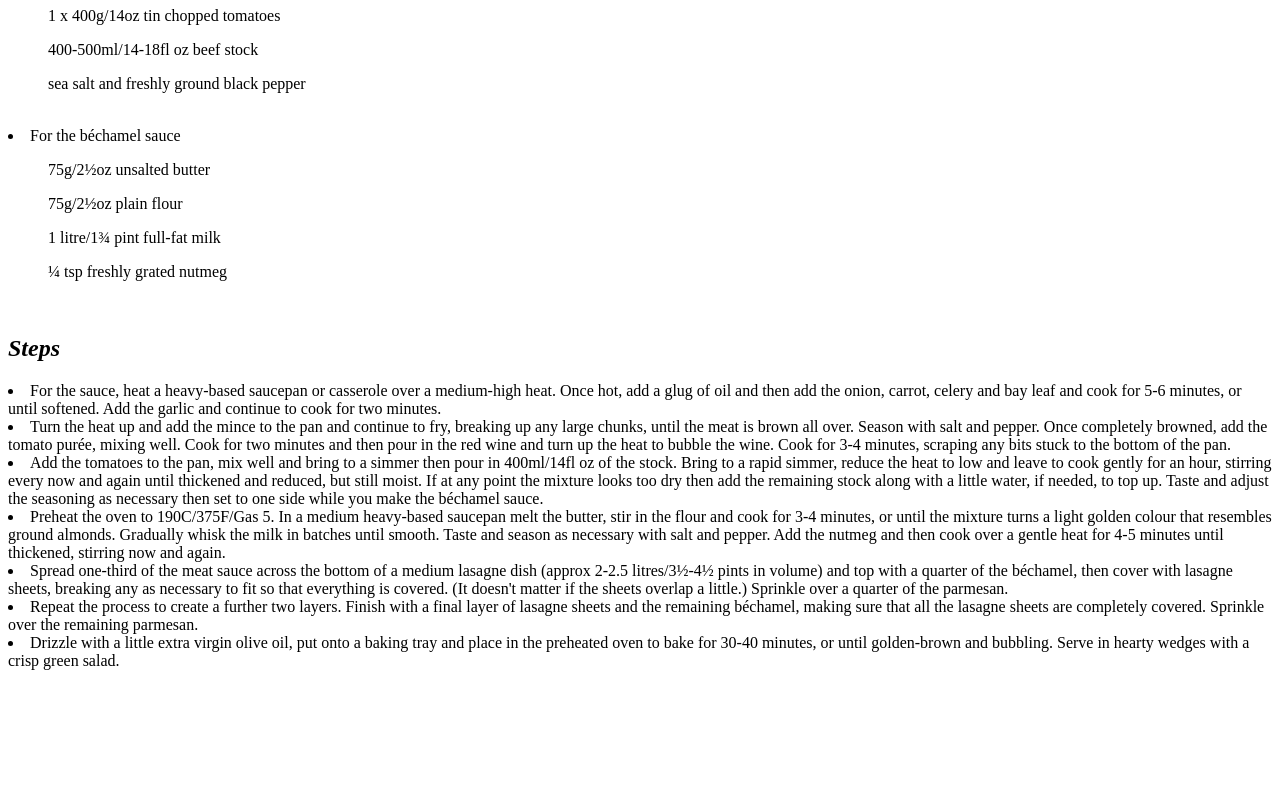
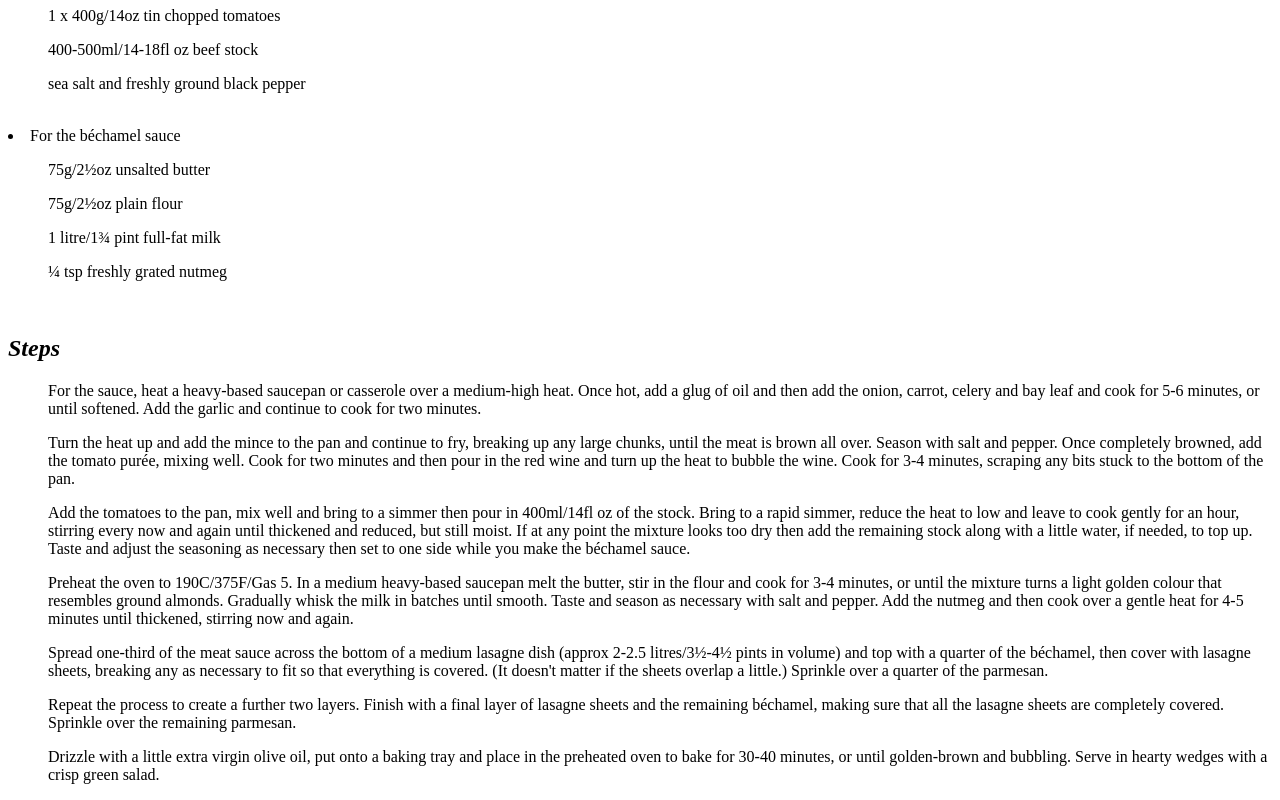
Before and after one commit to Mabeny-dev/odin-recipes, a plain HTML site: page recipes/lasagna.html in a window 1280 px wide. Shown: the part 572-1372 px from the top of the page. Before the commit the page ends 1250 px from the top, so only its background shows below. Drawn offline with Linux system fonts and the light colour scheme.

Commit message:
Working on the lists

```diff
--- a/recipes/lasagna.html
+++ b/recipes/lasagna.html
@@ -53,13 +53,13 @@
             <ul>¼ tsp freshly grated nutmeg </ul><br>
 
             <h2><em>Steps</em></h2>
-            <li>For the sauce, heat a heavy-based saucepan or casserole over a medium-high heat. Once hot, add a glug of oil and then add the onion, carrot, celery and bay leaf and cook for 5-6 minutes, or until softened. Add the garlic and continue to cook for two minutes.</li>
-            <li>Turn the heat up and add the mince to the pan and continue to fry, breaking up any large chunks, until the meat is brown all over. Season with salt and pepper. Once completely browned, add the tomato purée, mixing well. Cook for two minutes and then pour in the red wine and turn up the heat to bubble the wine. Cook for 3-4 minutes, scraping any bits stuck to the bottom of the pan.</li>
-            <li>Add the tomatoes to the pan, mix well and bring to a simmer then pour in 400ml/14fl oz of the stock. Bring to a rapid simmer, reduce the heat to low and leave to cook gently for an hour, stirring every now and again until thickened and reduced, but still moist. If at any point the mixture looks too dry then add the remaining stock along with a little water, if needed, to top up. Taste and adjust the seasoning as necessary then set to one side while you make the béchamel sauce. </li>
-            <li>Preheat the oven to 190C/375F/Gas 5. In a medium heavy-based saucepan melt the butter, stir in the flour and cook for 3-4 minutes, or until the mixture turns a light golden colour that resembles ground almonds. Gradually whisk the milk in batches until smooth. Taste and season as necessary with salt and pepper. Add the nutmeg and then cook over a gentle heat for 4-5 minutes until thickened, stirring now and again.</li>
-            <li>Spread one-third of the meat sauce across the bottom of a medium lasagne dish (approx 2-2.5 litres/3½-4½ pints in volume) and top with a quarter of the béchamel, then cover with lasagne sheets, breaking any as necessary to fit so that everything is covered. (It doesn't matter if the sheets overlap a little.) Sprinkle over a quarter of the parmesan.</li>
-            <li>Repeat the process to create a further two layers. Finish with a final layer of lasagne sheets and the remaining béchamel, making sure that all the lasagne sheets are completely covered. Sprinkle over the remaining parmesan.</li>
-            <li>Drizzle with a little extra virgin olive oil, put onto a baking tray and place in the preheated oven to bake for 30-40 minutes, or until golden-brown and bubbling. Serve in hearty wedges with a crisp green salad.</li>
+            <ol><p>For the sauce, heat a heavy-based saucepan or casserole over a medium-high heat. Once hot, add a glug of oil and then add the onion, carrot, celery and bay leaf and cook for 5-6 minutes, or until softened. Add the garlic and continue to cook for two minutes.</p></ol>
+            <ol><p>Turn the heat up and add the mince to the pan and continue to fry, breaking up any large chunks, until the meat is brown all over. Season with salt and pepper. Once completely browned, add the tomato purée, mixing well. Cook for two minutes and then pour in the red wine and turn up the heat to bubble the wine. Cook for 3-4 minutes, scraping any bits stuck to the bottom of the pan.</p></ol>
+            <ol><p>Add the tomatoes to the pan, mix well and bring to a simmer then pour in 400ml/14fl oz of the stock. Bring to a rapid simmer, reduce the heat to low and leave to cook gently for an hour, stirring every now and again until thickened and reduced, but still moist. If at any point the mixture looks too dry then add the remaining stock along with a little water, if needed, to top up. Taste and adjust the seasoning as necessary then set to one side while you make the béchamel sauce.</p> </ol>
+            <ol><p>Preheat the oven to 190C/375F/Gas 5. In a medium heavy-based saucepan melt the butter, stir in the flour and cook for 3-4 minutes, or until the mixture turns a light golden colour that resembles ground almonds. Gradually whisk the milk in batches until smooth. Taste and season as necessary with salt and pepper. Add the nutmeg and then cook over a gentle heat for 4-5 minutes until thickened, stirring now and again.</p></ol>
+            <ol><p>Spread one-third of the meat sauce across the bottom of a medium lasagne dish (approx 2-2.5 litres/3½-4½ pints in volume) and top with a quarter of the béchamel, then cover with lasagne sheets, breaking any as necessary to fit so that everything is covered. (It doesn't matter if the sheets overlap a little.) Sprinkle over a quarter of the parmesan.</p></ol>
+            <ol><p>Repeat the process to create a further two layers. Finish with a final layer of lasagne sheets and the remaining béchamel, making sure that all the lasagne sheets are completely covered. Sprinkle over the remaining parmesan.</p></ol>
+            <ol><p>Drizzle with a little extra virgin olive oil, put onto a baking tray and place in the preheated oven to bake for 30-40 minutes, or until golden-brown and bubbling. Serve in hearty wedges with a crisp green salad.</p></ol>
 
         </div>
 
```
